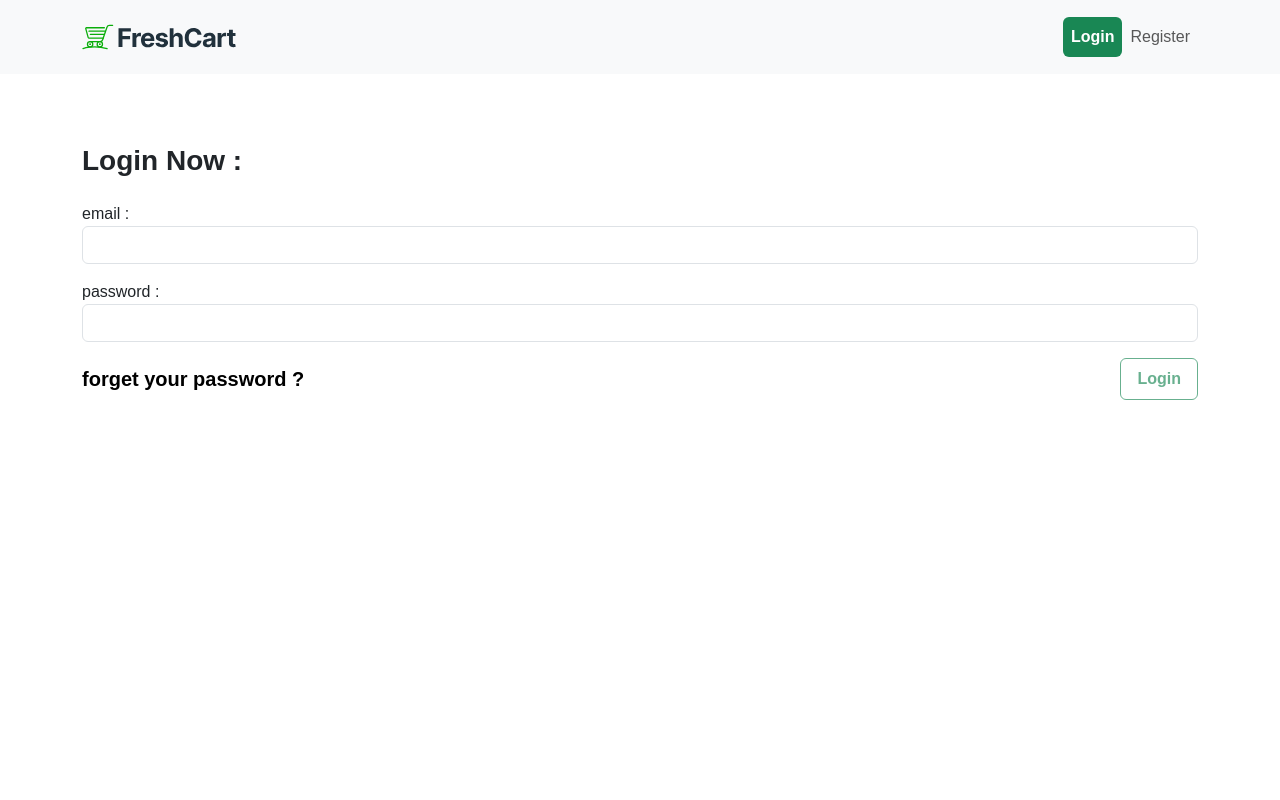
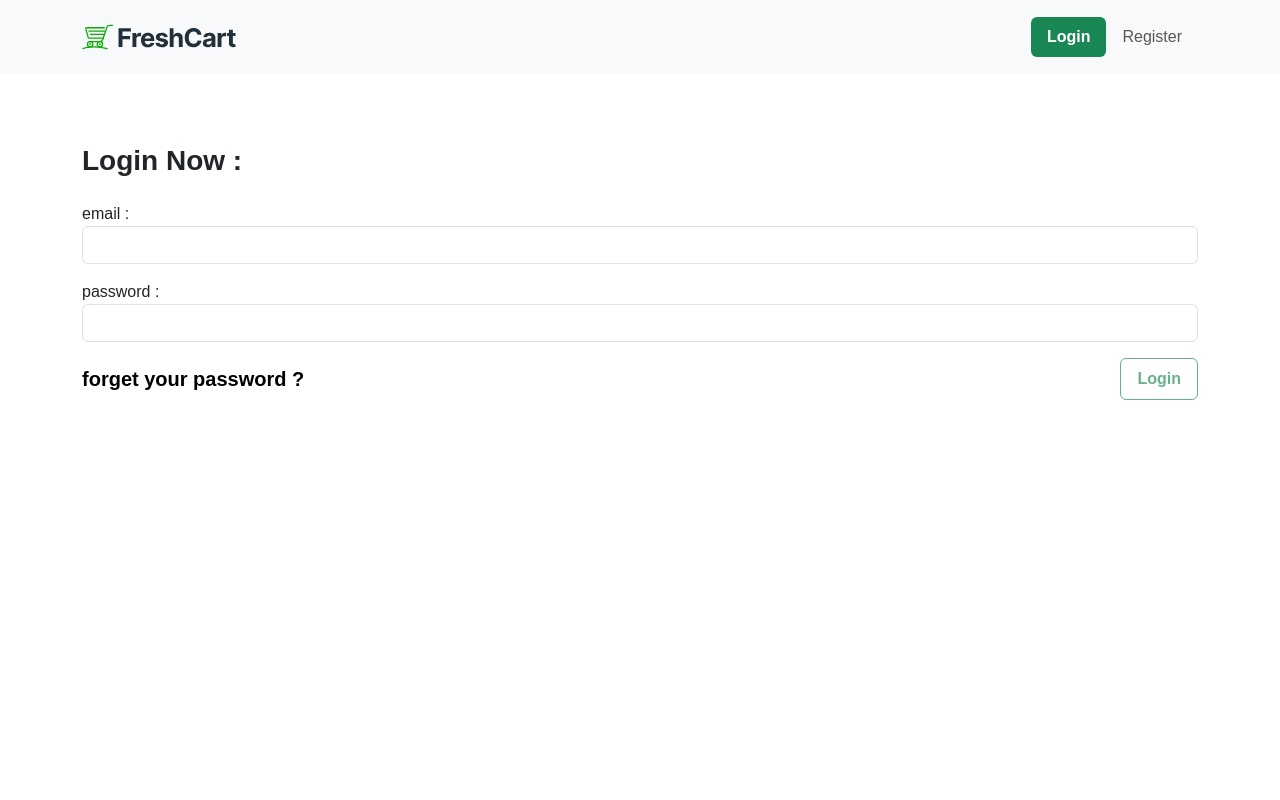
Before and after one commit to hager9/e-commerceReact-js, a React (Create React App) app: page /#/login in a window 1280 px wide. Shown: the top 800 px of the page. Built offline with nearby package versions, Linux system fonts and the light colour scheme; no server answers; a web font is replaced by a local one.

Commit message:
update4 commit

```diff
--- a/src/Copmonents/MainSlider/MainSlider.jsx
+++ b/src/Copmonents/MainSlider/MainSlider.jsx
@@ -21,11 +21,14 @@ export default function MainSlider() {
     return <>
         <div className="container my-3">
         <div className="row g-0 justify-content-center">
-            <div className="col-md-3">
-            <Slider {...settings}>
+                <div className="col-md-3">
+                    <div className="item">
+                    <Slider {...settings}>
             <img src={slider1} alt="main slider backpack image" className="w-100"/>
             <img src={slider2} alt="main slider baby seat image" className="w-100"/>
         </Slider>
+                    </div>
+
             </div>
             <div className="col-md-3 mt-md-0 mt-4">
                 <img src={blog1} alt="main slider bags image" className="w-100 heigth"/>
--- a/src/Copmonents/Navbar/Navbar.jsx
+++ b/src/Copmonents/Navbar/Navbar.jsx
@@ -75,10 +75,10 @@ export default function Navbar() {
 
               </> : <>
                   <li className="nav-item">
-                          <NavLink className="nav-link rounded" to="/login">Login</NavLink>
+                          <NavLink className="nav-link rounded px-3" to="/login">Login</NavLink>
                   </li>
                   <li className="nav-item">
-                          <NavLink className="nav-link rounded" to="/register">Register</NavLink>
+                          <NavLink className="nav-link rounded px-3" to="/register">Register</NavLink>
                   </li>
 
             </>}
--- a/src/Copmonents/OnlinePayment/OnlinePayment.jsx
+++ b/src/Copmonents/OnlinePayment/OnlinePayment.jsx
@@ -35,7 +35,7 @@ export default function OnlinePayment() {
 
     async function addressSubmit(values) {
         setIsLoading(true);
-        let response = await onlinePayment(cartId, 'https://hager9.github.io/e-commerceReact-js/#/' , values);
+        let response = await onlinePayment(cartId, 'https://hager9.github.io/e-commerceReact-js/' , values);
 
         if (response.status === 'success') {
             setIsLoading(false);
--- a/src/Copmonents/ProductDetails/ProductDetails.jsx
+++ b/src/Copmonents/ProductDetails/ProductDetails.jsx
@@ -64,10 +64,13 @@ export default function ProductDetails() {
                  <title>{data?.data.data.title }</title>
                  <meta name="description" content={data?.data.data.description} />
              </Helmet>
-                <div className="col-md-4">
-             <Slider {...settings}>
+                    <div className="col-md-4">
+                        <div className="item">
+                        <Slider {...settings}>
                      {data?.data.data.images.map((img) => <img key={data?.data.data.id} src={ img } alt={data?.data.data.title} className="w-100" />)}
          </Slider>
+                        </div>
+
              </div>
              <div className="col-md-8">
                     <div className="item py-2">
```
